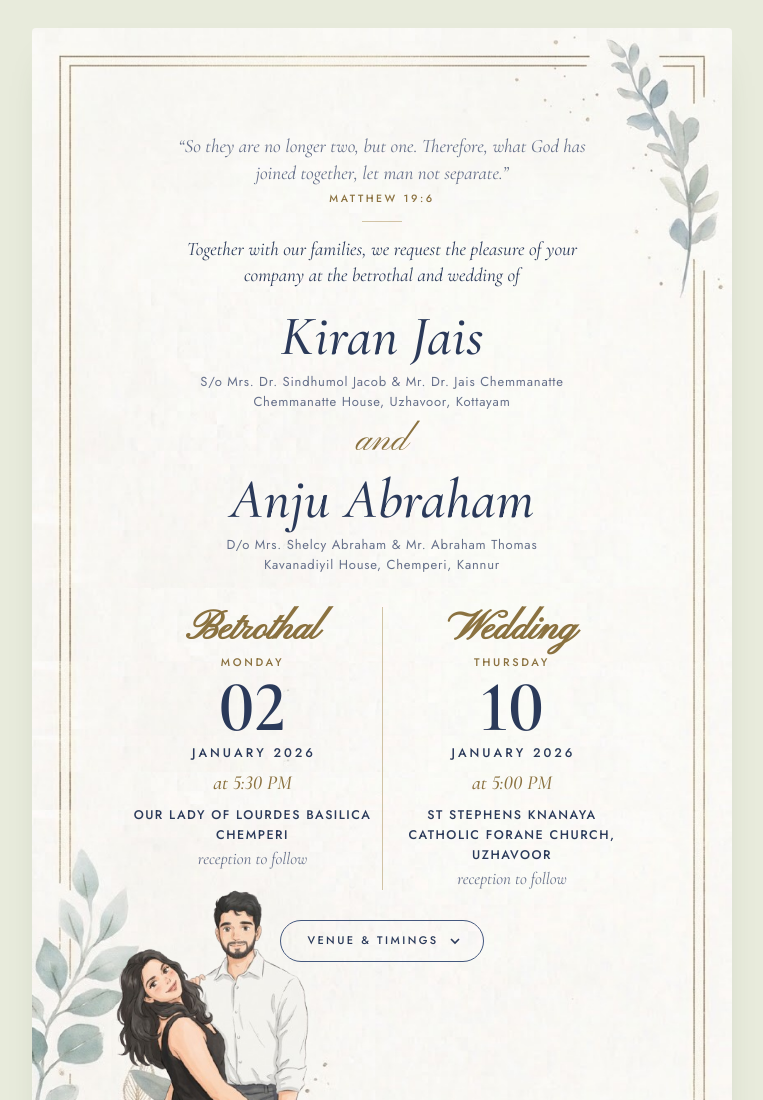
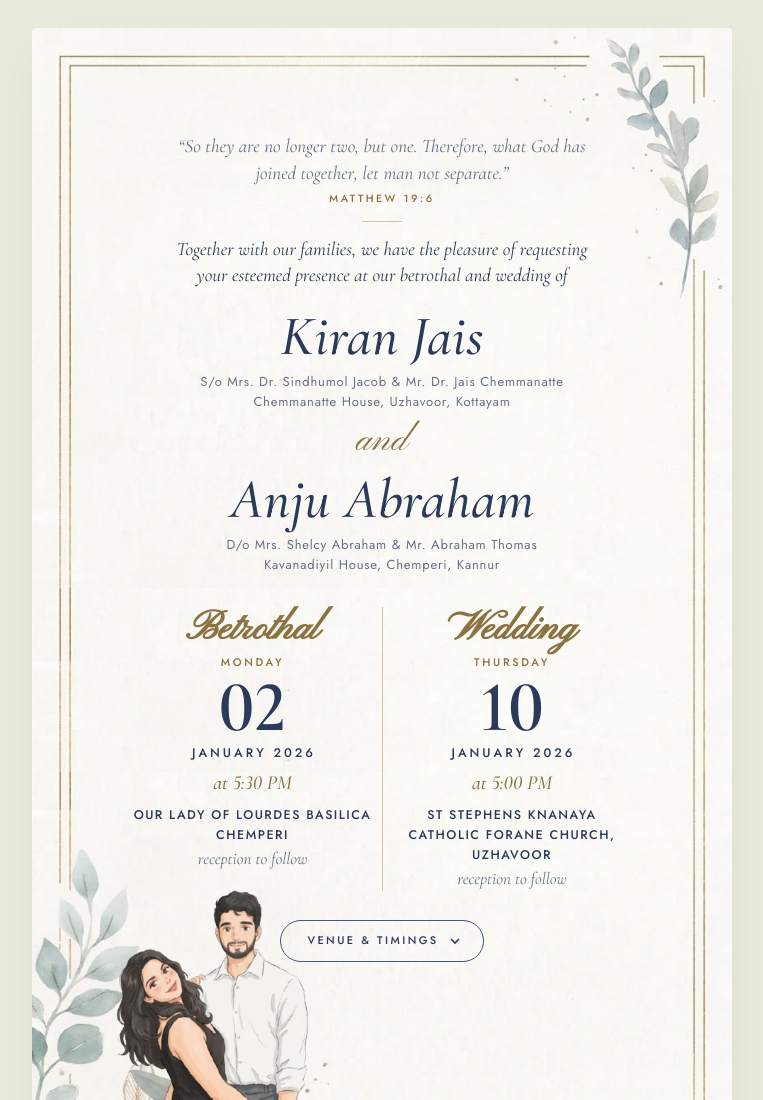
Before and after one commit to soorajabraham1/kiran-anju, a plain HTML site: page index.html in a window 1280 px wide. Shown: the top 1100 px of the page, without its empty margins (258-1021 px from the left). Drawn offline with nearby package versions, Linux system fonts and the light colour scheme.

Commit message:
small fix

```diff
--- a/index.html
+++ b/index.html
@@ -315,7 +315,7 @@ a:focus-visible{outline:2px solid var(--blue);outline-offset:4px}
 
     <div class="rule" data-r style="--d:1"></div>
 
-    <p class="lead-in" data-r style="--d:2">Together with our families, we request the pleasure of your company at the betrothal and wedding of</p>
+    <p class="lead-in" data-r style="--d:2">Together with our families, we have the pleasure of requesting your esteemed presence at our betrothal and wedding of</p>
 
     <div class="names">
       <h1 class="name" data-r style="--d:3">Kiran Jais</h1>
```
